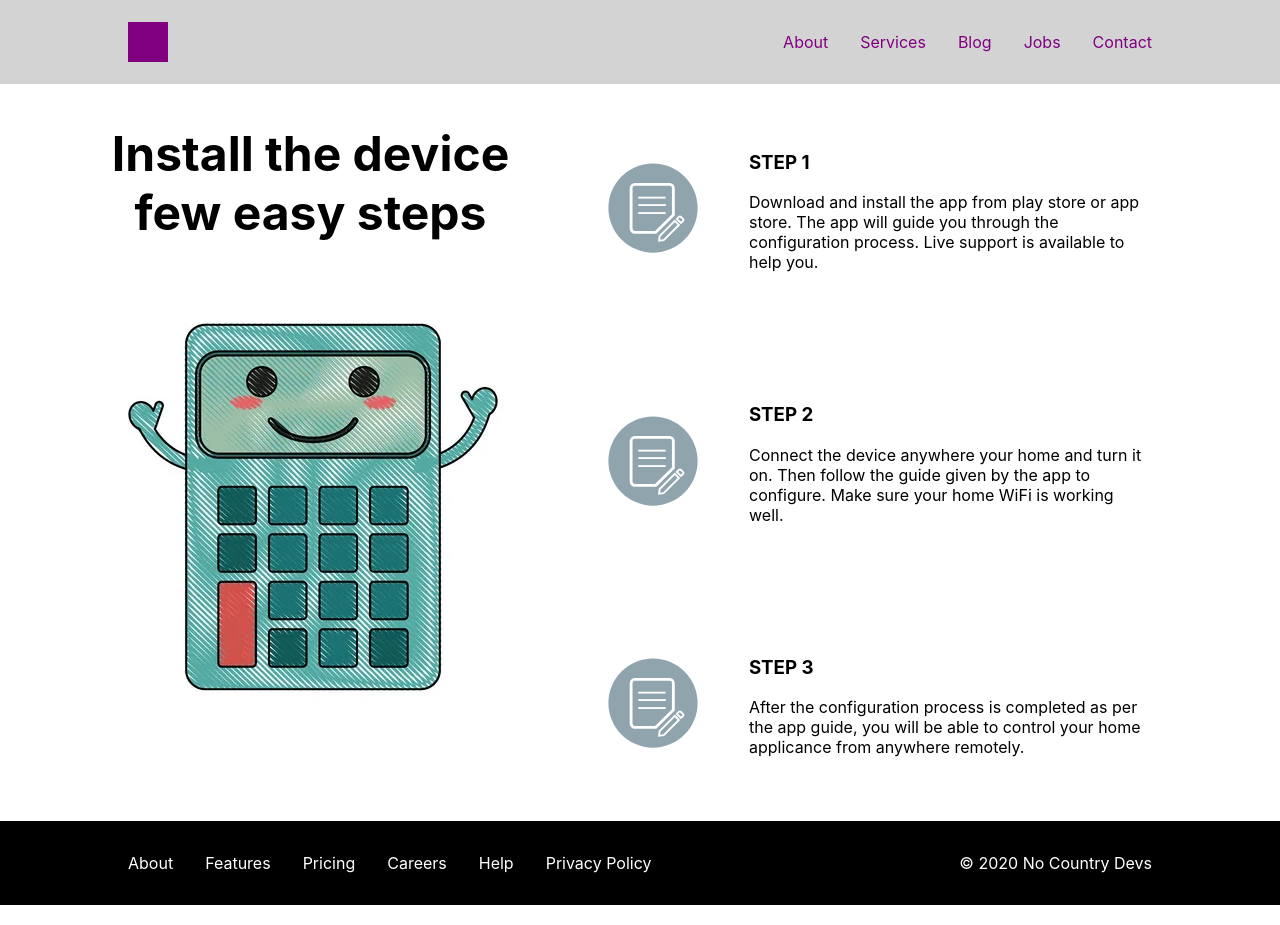
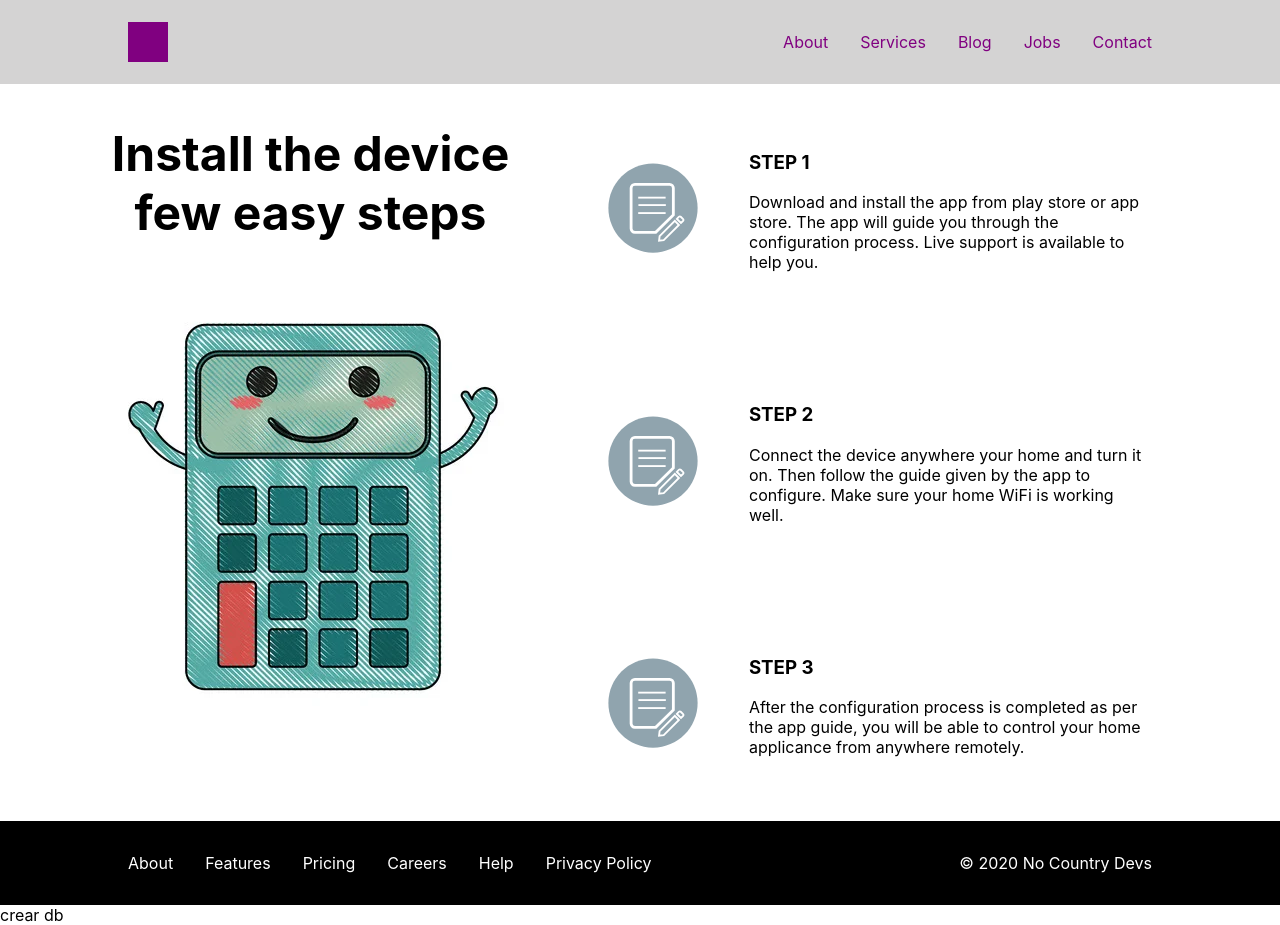
Before and after one commit to No-Country/S2-02-T, a React (Create React App) app in the folder react-app/: page / in a window 1280 px wide. Built offline with nearby package versions, Linux system fonts and the light colour scheme.

Commit message:
add db at login

```diff
--- a/react-app/src/App.js
+++ b/react-app/src/App.js
@@ -10,6 +10,9 @@ function App() {
       <Navbar />
       <Steps />
       <Footer />
+      <div>
+        crear db
+      </div>
     </>
   );
 }
```
